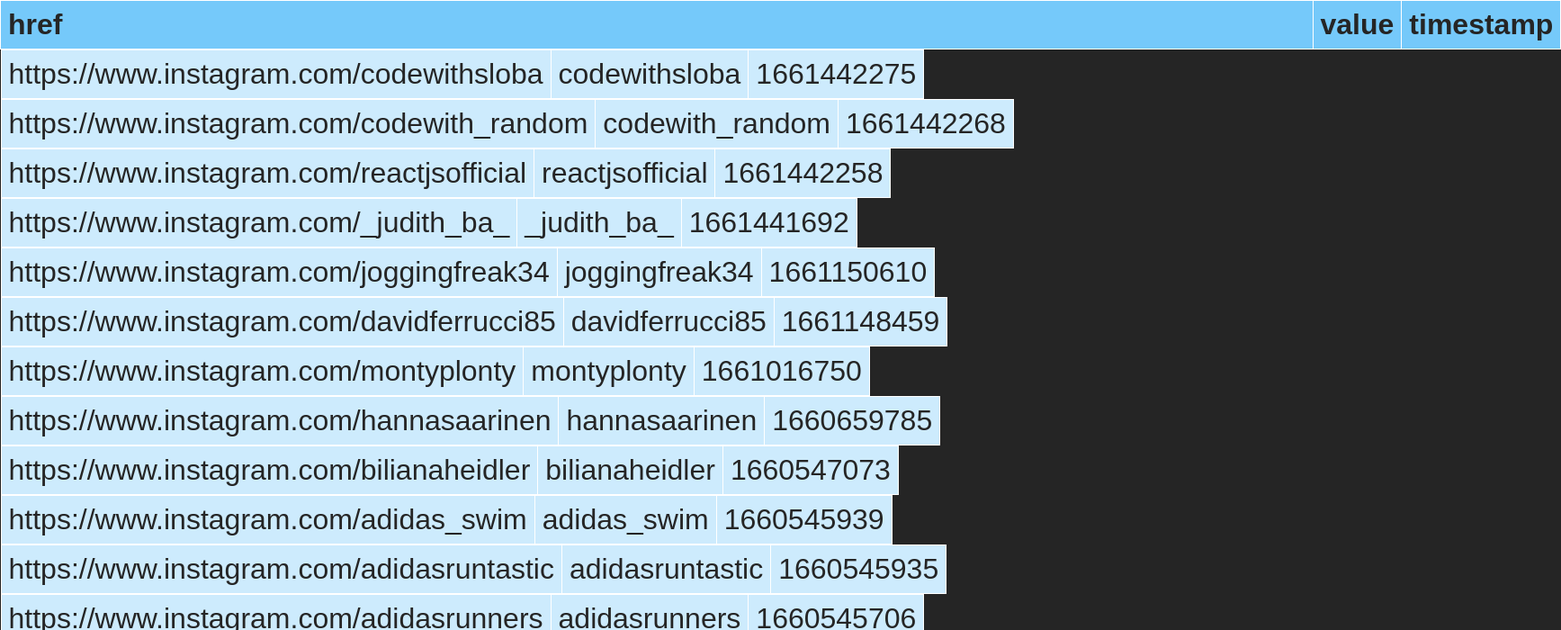
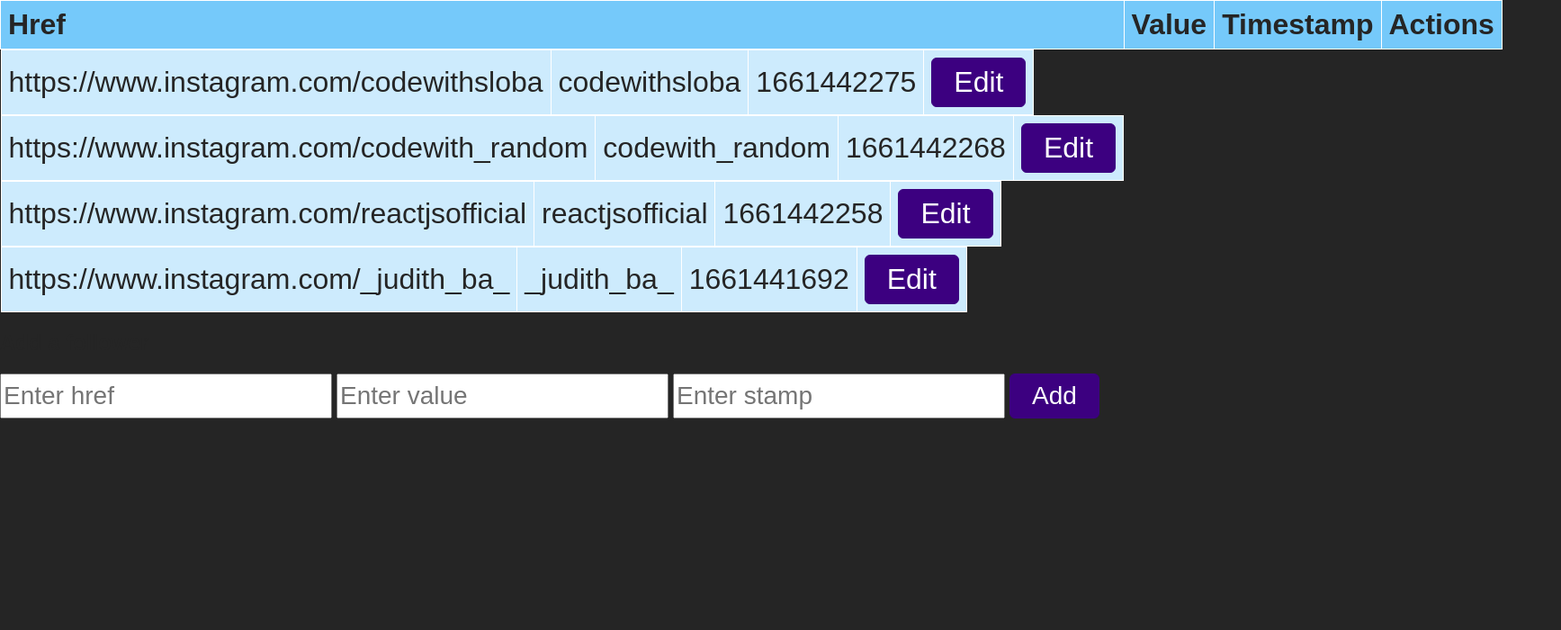
Before and after one commit to MehmetKaldirim/follower-orginizer, a React (Create React App) app: page / in a window 1280 px wide. Shown: the top 700 px of the page at 90% size, 1735 px wide, since content can reach past the window. Built offline with nearby package versions, Linux system fonts and the light colour scheme.

Commit message:
edit functionality added and work properly

```diff
--- a/src/components/Table/EditableRow.js
+++ b/src/components/Table/EditableRow.js
@@ -1,31 +1,40 @@
 import React from "react";
 
-const EditableRow = () => {
+const EditableRow = ({ editFormData, editFormHandler }) => {
   return (
     <tr>
       <td>
         <input
           type="text"
+          required="required"
+          placeholder="Enter href..."
           name="href"
-          required="required"
-          placeholder="Enter href"
-        />
+          value={editFormData.href}
+          onChange={editFormHandler}
+        ></input>
       </td>
       <td>
         <input
           type="text"
-          name="value"
           required="required"
           placeholder="Enter value"
-        />
+          name="value"
+          value={editFormData.value}
+          onChange={editFormHandler}
+        ></input>
       </td>
       <td>
         <input
           type="text"
-          name="timestamp"
           required="required"
           placeholder="Enter stamp"
-        />
+          name="timestamp"
+          value={editFormData.timestamp}
+          onChange={editFormHandler}
+        ></input>
+      </td>
+      <td>
+        <button type="submit">Save</button>
       </td>
     </tr>
   );
--- a/src/components/Table/ReadOnlyRow.js
+++ b/src/components/Table/ReadOnlyRow.js
@@ -1,12 +1,20 @@
 import react from "react";
 
-const ReadOnlyRow = ({ follower }) => {
+const ReadOnlyRow = ({ follower, editClickHandler }) => {
+  const onClickHandler = (event) => {
+    editClickHandler(event, follower);
+  };
   return (
     <div>
       <tr>
         <td>{follower.href}</td>
         <td>{follower.value}</td>
         <td>{follower.timestamp}</td>
+        <td>
+          <button type="button" onClick={onClickHandler}>
+            Edit
+          </button>
+        </td>
       </tr>
     </div>
   );
--- a/src/components/Table/Table.js
+++ b/src/components/Table/Table.js
@@ -37,7 +37,7 @@
     newFollowing.push(following);
   }
 
-  for (let i = 1; i < difBetween.length; i++) {
+  for (let i = 1; i < 5; i++) {
     const dummyFollowing = difBetween[i];
     const following = { ...dummyFollowing, id: i };
     followingButNotFollowers.push(following);
@@ -45,11 +45,19 @@
 
   //setNotFollowers(followingButNotFollowers);
   const [notFollowers, setNotFollowers] = useState(followingButNotFollowers);
+
   const [addFormData, setAddFormData] = useState({
     href: "",
     value: "",
-    timestamp: 0,
+    timestamp: "",
   });
+
+  const [editFormData, setEditFormData] = useState({
+    href: "",
+    value: "",
+    timestamp: "",
+  });
+
   const [editFollowerId, setEditFollowerId] = useState(null);
 
   const addFormHandler = (event) => {
@@ -61,10 +69,21 @@
 
     setAddFormData(newFormData);
   };
+
+  const editFormHandler = (event) => {
+    event.preventDefault();
+    const fieldName = event.target.getAttribute("name");
+    const fieldValue = event.target.value;
+    const newFormData = { ...editFormData };
+    newFormData[fieldName] = fieldValue;
+
+    setEditFormData(newFormData);
+  };
+
   const submitFormHandler = (event) => {
     event.preventDefault();
     const newFollower = {
-      //id: nanoid(),
+      id: nanoid(),
       href: addFormData.href,
       value: addFormData.value,
       timestamp: addFormData.timestamp,
@@ -72,8 +91,41 @@
 
     const newFollowers = [...notFollowers, newFollower];
     setNotFollowers(newFollowers);
+  };
 
-    /*console.log("here new follower list");
+  const submitEditFormHandler = (event) => {
+    event.preventDefault();
+
+    const editedFollower = {
+      id: editFollowerId,
+      href: editFormData.href,
+      value: editFormData.value,
+      timestamp: editFormData.timestamp,
+    };
+
+    const newFollowers = [...notFollowers];
+    const index = notFollowers.findIndex(
+      (follower) => follower.id === editFollowerId
+    );
+    newFollowers[index] = editedFollower;
+    setNotFollowers(newFollowers);
+    setEditFollowerId(null);
+  };
+
+  const editClickHandler = (event, follower) => {
+    event.preventDefault();
+    setEditFollowerId(follower.id);
+
+    const formValues = {
+      href: follower.href,
+      value: follower.value,
+      timestamp: follower.timestamp,
+    };
+
+    setEditFormData(formValues);
+  };
+
+  /*console.log("here new follower list");
     console.log(newFollower);
 
     console.log("here new following list");
@@ -81,26 +133,31 @@
 
     console.log("here new diference");
     console.log(followingButNotFollowers);*/
-  };
-
   return (
     <div className="app-container">
-      <form>
+      <form onSubmit={submitEditFormHandler}>
         <table className={classes.table}>
           <thead>
             <tr>
-              <th>href</th>
-              <th>value</th>
-              <th>timestamp</th>
+              <th>Href</th>
+              <th>Value</th>
+              <th>Timestamp</th>
+              <th>Actions</th>
             </tr>
           </thead>
           <tbody>
             {notFollowers.map((follower) => (
               <Fragment>
                 {editFollowerId === follower.id ? (
-                  <EditableRow />
+                  <EditableRow
+                    editFormData={editFormData}
+                    editFormHandler={editFormHandler}
+                  />
                 ) : (
-                  <ReadOnlyRow follower={follower} />
+                  <ReadOnlyRow
+                    follower={follower}
+                    editClickHandler={editClickHandler}
+                  />
                 )}
               </Fragment>
             ))}
```
